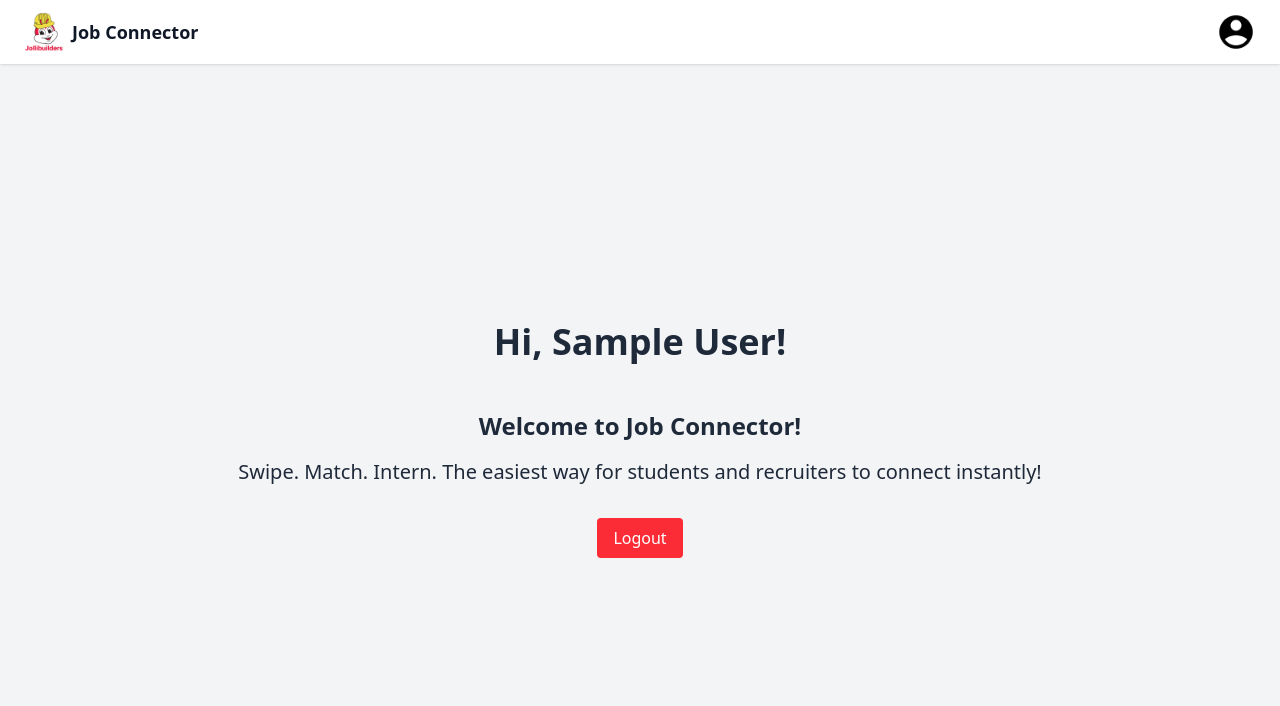
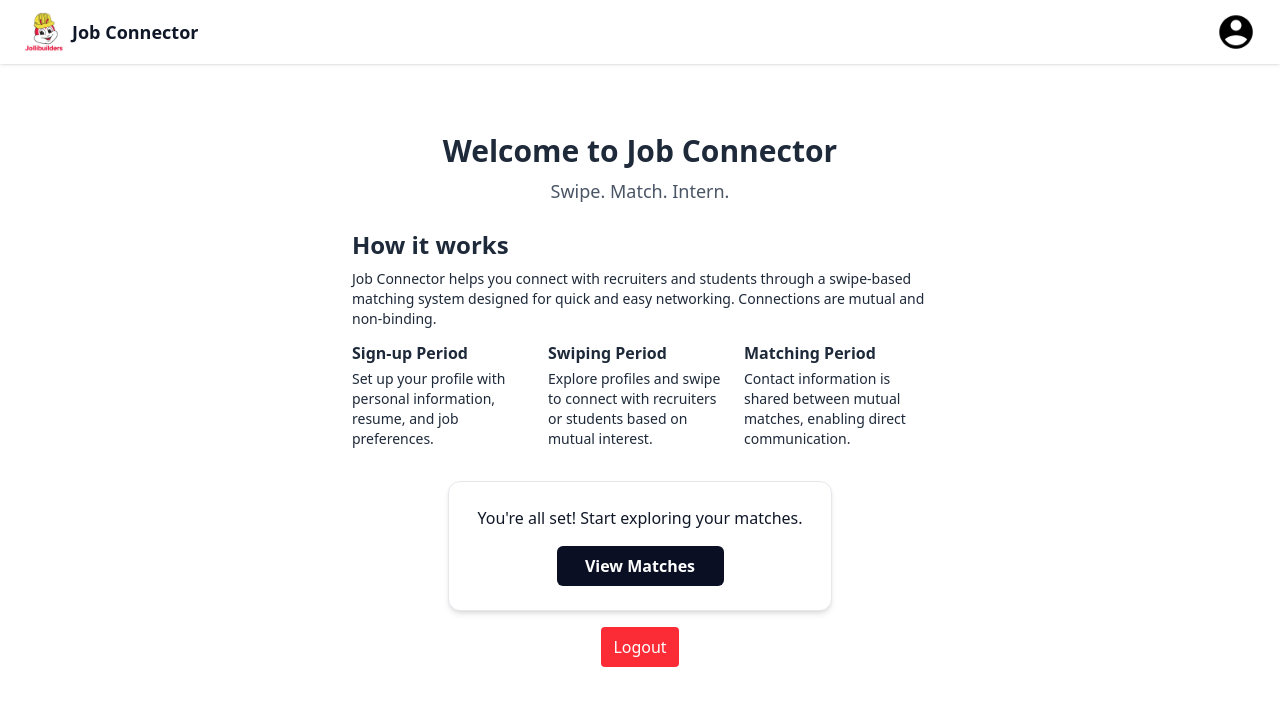
Before and after one commit to Jollibuilders/FIP_Project, a React (Vite) app in the folder frontend/: page /home in a window 1280 px wide. Shown: the top 706 px of the page. Built offline with nearby package versions, Linux system fonts and the light colour scheme; no server answers; sample sign-in values are in the browser's storage.

Commit message:
changed home page styling

```diff
--- a/frontend/src/pages/Home.jsx
+++ b/frontend/src/pages/Home.jsx
@@ -1,7 +1,7 @@
 import React, { useState, useEffect } from 'react';
 import { onAuthStateChanged, signOut } from 'firebase/auth';
 import { auth } from '../firebase';
-import ProfileCard from '../components/ProfileCard';
+import { Link } from 'react-router-dom';
 
 const Home = () => {
     const [user, setUser] = useState(null);
@@ -40,22 +40,50 @@ const Home = () => {
     }
 
     return (
-        <div className="min-h-screen flex flex-col items-center justify-center bg-gray-100 p-4">
+        <div className="min-h-screen flex flex-col items-center justify-center bg-white p-4 text-gray-800">
+            <h1 className="text-3xl font-bold text-center mb-2">Welcome to Job Connector</h1>
+            <h2 className="text-lg text-center text-gray-600 mb-6">
+                Swipe. Match. Intern.
+            </h2>
 
-            <h1 className="text-4xl font-bold text-center text-gray-800 md:mt-20 mb-4">
-                Hi, {user.displayName ? user.displayName : user.email}!
-            </h1>
+            <div className="max-w-xl text-left">
+                <h3 className="text-2xl font-bold mb-2">How it works</h3>
+                <p className="text-sm mb-3">
+                    Job Connector helps you connect with recruiters and students through a swipe-based matching system designed for quick and easy networking. Connections are mutual and non-binding.
+                </p>
 
-            <h2 className="text-2xl font-bold text-center text-gray-800 mt-8">
-                Welcome to Job Connector!
-            </h2>
-            <p className="text-xl text-center text-gray-800 mt-4 mb-8">
-                Swipe. Match. Intern. The easiest way for students and recruiters to connect instantly!
-            </p>
+                <div className="grid grid-cols-1 md:grid-cols-3 gap-3">
+                    <div>
+                        <h4 className="font-bold mb-1">Sign-up Period</h4>
+                        <p className="text-sm">Set up your profile with personal information, resume, and job preferences.</p>
+                    </div>
+                    <div>
+                        <h4 className="font-bold mb-1">Swiping Period</h4>
+                        <p className="text-sm">Explore profiles and swipe to connect with recruiters or students based on mutual interest.</p>
+                    </div>
+                    <div>
+                        <h4 className="font-bold mb-1">Matching Period</h4>
+                        <p className="text-sm">Contact information is shared between mutual matches, enabling direct communication.</p>
+                    </div>
+                </div>
+            </div>
+
+            <div className="mt-8 w-full max-w-sm p-6 bg-white rounded-xl shadow-md border border-gray-200 text-center mx-auto">
+                <p className="mb-4 text-base font-medium text-gray-900">
+                    You're all set! Start exploring your matches.
+                </p>
+                <Link
+                    to="/match"
+                    className="w-1/2 mx-auto block px-4 py-2 bg-[#0A0F24] text-white rounded-md font-semibold hover:bg-[#0A0F24]/90 transition duration-300 ease-in-out"
+                >
+                    View Matches
+                </Link>
+            </div>
+
 
             <button
                 onClick={handleLogout}
-                className="px-4 py-2 bg-red-500 text-white rounded hover:bg-red-600 transition-colors"
+                className="mt-4 px-3 py-2 bg-red-500 text-white rounded hover:bg-red-600 transition-colors"
             >
                 Logout
             </button>
```
